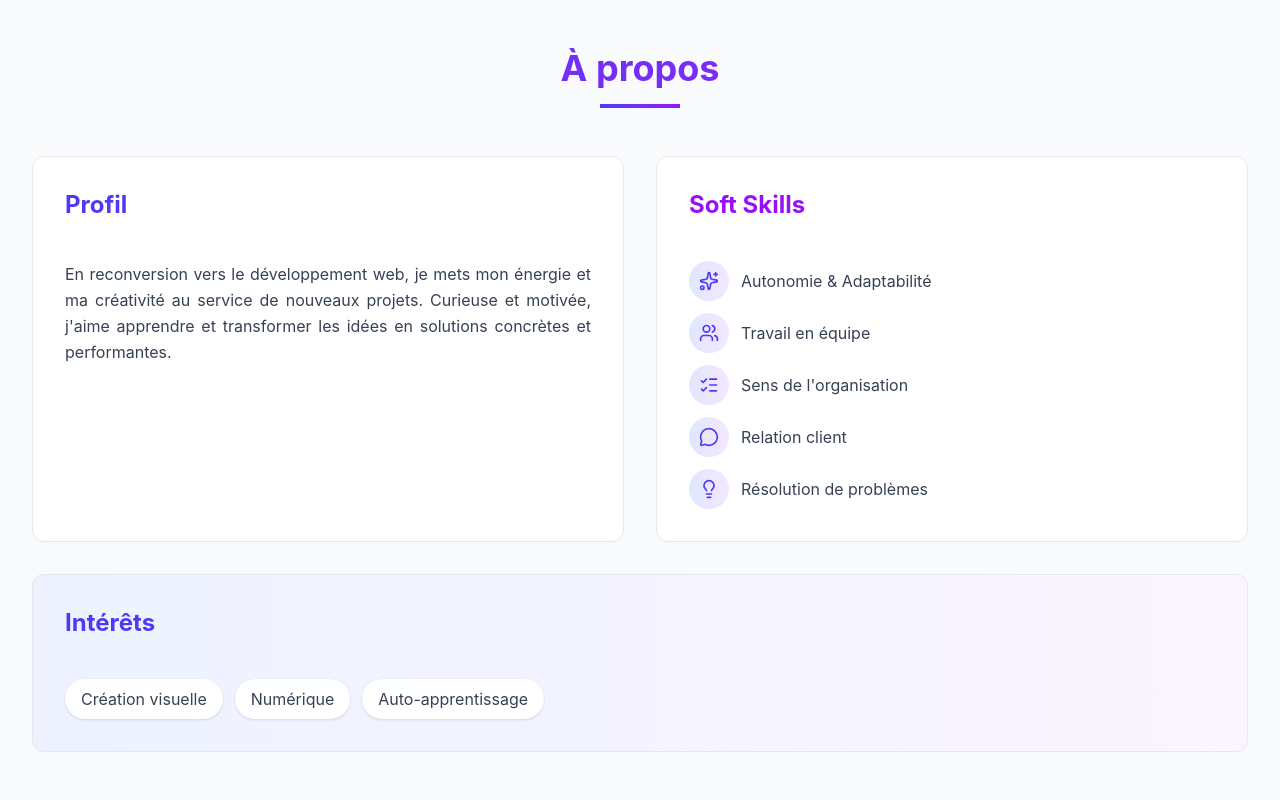
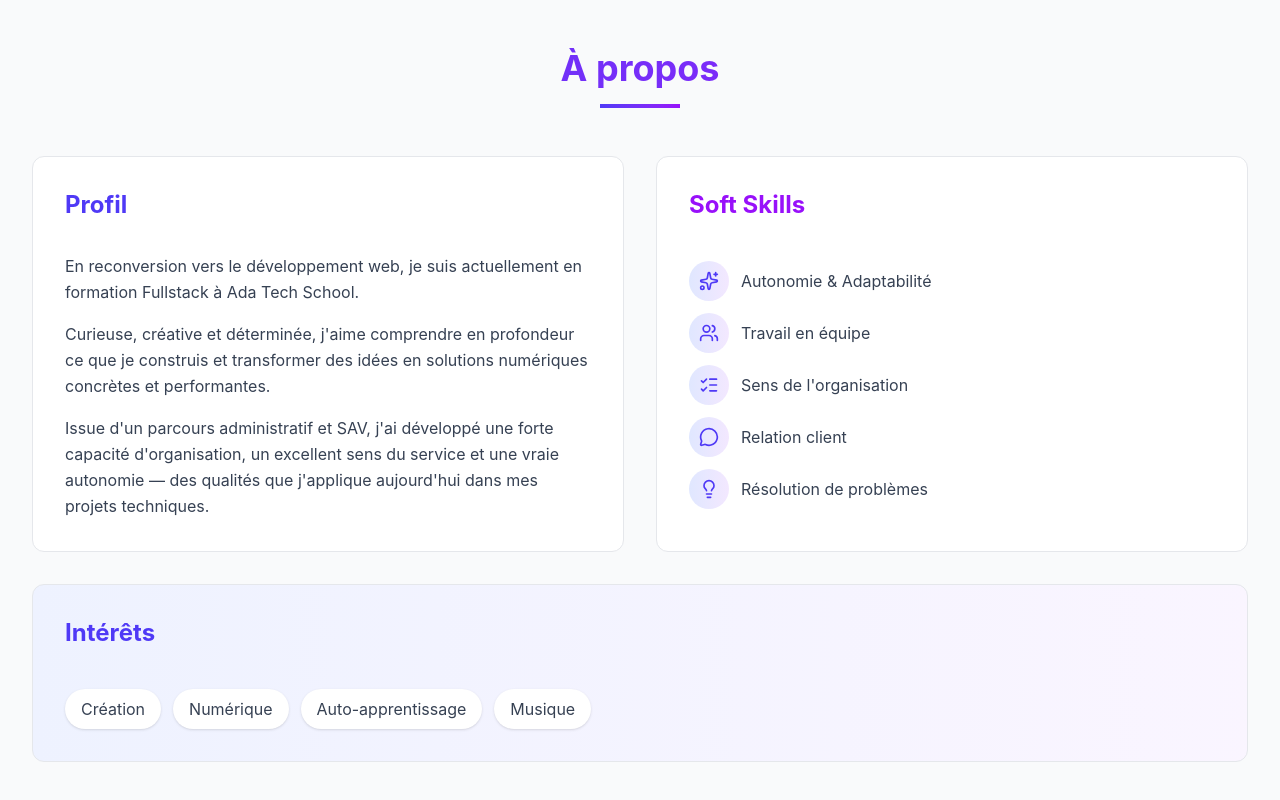
Before and after one commit to adebaille/portfolio-dev, a React (Vite) app: page / in a window 1280 px wide. Shown: the part 832-1632 px from the top of the page. Built offline with nearby package versions, Linux system fonts and the light colour scheme.

Commit message:
modif text on Profil card and add "musique" on interest card

```diff
--- a/src/component/About.tsx
+++ b/src/component/About.tsx
@@ -1,13 +1,19 @@
-import { Card } from '@/component/ui/card';
-import { Sparkles, Users, ListChecks, MessageCircle, Lightbulb } from 'lucide-react';
+import { Card } from "@/component/ui/card";
+import {
+  Sparkles,
+  Users,
+  ListChecks,
+  MessageCircle,
+  Lightbulb,
+} from "lucide-react";
 
 export function About() {
   const softSkills = [
-    { icon: Sparkles, text: 'Autonomie & Adaptabilité' },
-    { icon: Users, text: 'Travail en équipe' },
+    { icon: Sparkles, text: "Autonomie & Adaptabilité" },
+    { icon: Users, text: "Travail en équipe" },
     { icon: ListChecks, text: "Sens de l'organisation" },
-    { icon: MessageCircle, text: 'Relation client' },
-    { icon: Lightbulb, text: 'Résolution de problèmes' },
+    { icon: MessageCircle, text: "Relation client" },
+    { icon: Lightbulb, text: "Résolution de problèmes" },
   ];
 
   return (
@@ -22,16 +28,30 @@ export function About() {
 
         <div className="grid md:grid-cols-2 gap-8">
           <Card className="p-8">
-            <h3 className="text-2xl font-bold mb-4 text-indigo-600">Profil</h3>
-            <p className="text-gray-700 leading-relaxed text-justify">
-              En reconversion vers le développement web, je mets mon énergie et ma créativité au
-              service de nouveaux projets. Curieuse et motivée, j'aime apprendre et transformer
-              les idées en solutions concrètes et performantes.
-            </p>
+            <h3 className="text-2xl font-bold mb-2 text-indigo-600">Profil</h3>
+            <div className="text-gray-700 leading-relaxed space-y-4">
+              <p>
+                En reconversion vers le développement web, je suis actuellement
+                en formation Fullstack à Ada Tech School.
+              </p>
+              <p>
+                Curieuse, créative et déterminée, j'aime comprendre en
+                profondeur ce que je construis et transformer des idées en
+                solutions numériques concrètes et performantes.
+              </p>
+              <p>
+                Issue d'un parcours administratif et SAV, j'ai développé une
+                forte capacité d'organisation, un excellent sens du service et
+                une vraie autonomie — des qualités que j'applique aujourd'hui
+                dans mes projets techniques.
+              </p>
+            </div>
           </Card>
 
           <Card className="p-8">
-            <h3 className="text-2xl font-bold mb-4 text-purple-600">Soft Skills</h3>
+            <h3 className="text-2xl font-bold mb-4 text-purple-600">
+              Soft Skills
+            </h3>
             <div className="space-y-3">
               {softSkills.map((skill, index) => (
                 <div key={index} className="flex items-center gap-3">
@@ -48,14 +68,15 @@ export function About() {
         <Card className="p-8 mt-8 bg-gradient-to-r from-indigo-50 to-purple-50">
           <h3 className="text-2xl font-bold mb-4 text-indigo-600">Intérêts</h3>
           <div className="flex flex-wrap gap-3">
-            {['Création visuelle', 'Numérique', 'Auto-apprentissage'].map((interest, index) => (
-              <span
-                key={index}
-                className="px-4 py-2 bg-white rounded-full text-gray-700 shadow-sm"
-              >
-                {interest}
-              </span>
-            ))}
+            {["Création", "Numérique", "Auto-apprentissage", "Musique"].map(
+              (interest, index) => (
+                <span
+                  key={index}
+                  className="px-4 py-2 bg-white rounded-full text-gray-700 shadow-sm">
+                  {interest}
+                </span>
+              ),
+            )}
           </div>
         </Card>
       </div>
```
